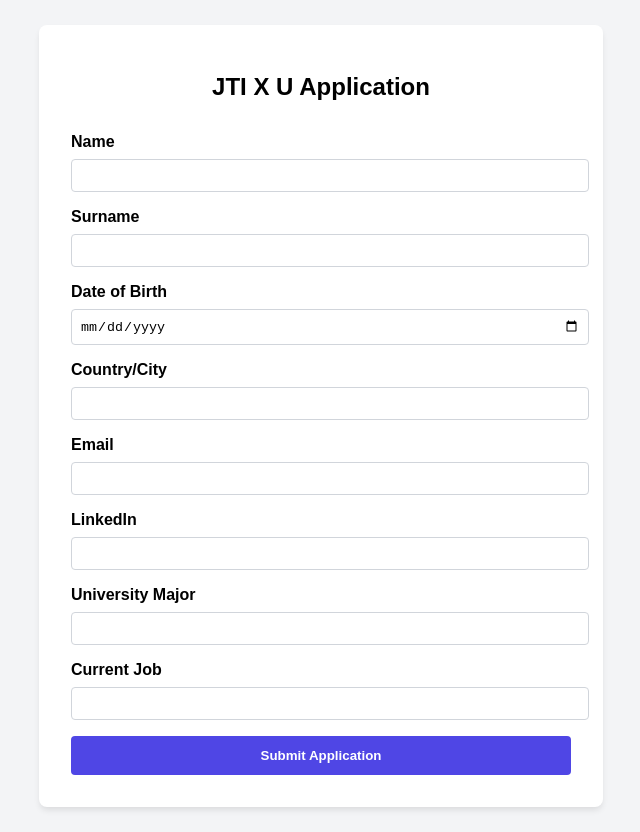
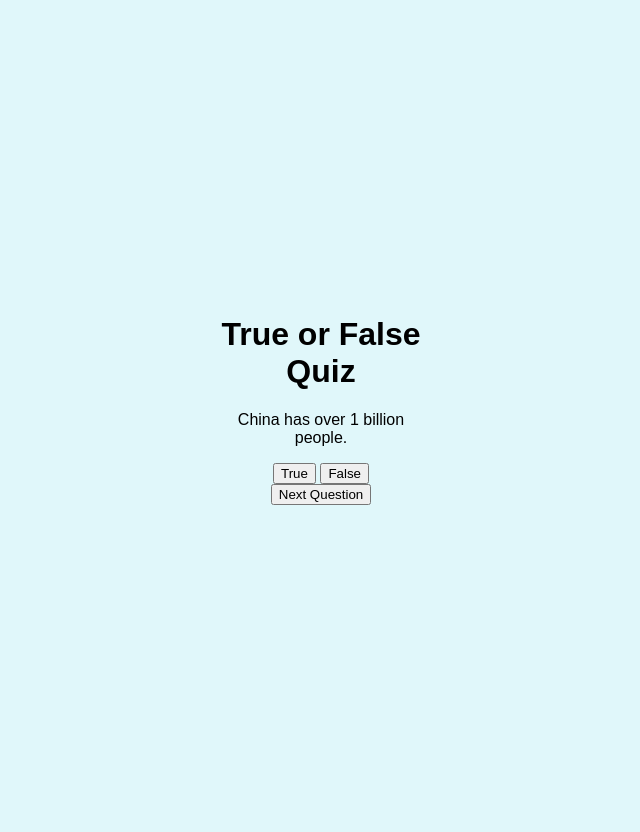
Before and after one commit to MolvineMir/VangargiumLeviosa, a plain HTML site: page jti-x-experience-form.html in a window 1280 px wide. Shown: the whole page, without its empty margins (319-959 px from the left). After the commit the page ends 800 px from the top, so only its background shows below. Drawn offline with Linux system fonts and the light colour scheme.

Commit message:
Update jti-x-experience-form.html

```diff
--- a/jti-x-experience-form.html
+++ b/jti-x-experience-form.html
@@ -3,127 +3,47 @@
 <head>
     <meta charset="UTF-8">
     <meta name="viewport" content="width=device-width, initial-scale=1.0">
-    <title>JTI X U Application</title>
+    <title>True or False Quiz</title>
     <style>
-        body {
-            font-family: Arial, sans-serif;
-            background-color: #f3f4f6;
-            display: flex;
-            justify-content: center;
-            align-items: center;
-            min-height: 100vh;
-            margin: 0;
-            padding: 1rem;
-        }
-        .card {
-            background-color: white;
-            border-radius: 0.5rem;
-            box-shadow: 0 4px 6px -1px rgba(0, 0, 0, 0.1);
-            padding: 2rem;
-            width: 100%;
-            max-width: 500px;
-        }
-        h1 {
-            font-size: 1.5rem;
-            text-align: center;
-            margin-bottom: 2rem;
-        }
-        form {
-            display: grid;
-            gap: 1rem;
-        }
-        label {
-            font-weight: bold;
-            margin-bottom: 0.5rem;
-            display: block;
-        }
-        input {
-            width: 100%;
-            padding: 0.5rem;
-            border: 1px solid #d1d5db;
-            border-radius: 0.25rem;
-        }
-        button {
-            background-color: #4f46e5;
-            color: white;
-            padding: 0.75rem;
-            border: none;
-            border-radius: 0.25rem;
-            font-weight: bold;
-            cursor: pointer;
-            transition: background-color 0.3s;
-        }
-        button:hover {
-            background-color: #4338ca;
-        }
-        .error {
-            color: #ef4444;
-            font-size: 0.875rem;
-            margin-top: 0.25rem;
-        }
-        .success-message {
-            text-align: center;
-        }
+        body, html { display: flex; justify-content: center; align-items: center; height: 100vh; margin: 0; font-family: Arial, sans-serif; background-color: #e0f7fa; }
+        .container { text-align: center; width: 80%; max-width: 600px; }
     </style>
 </head>
 <body>
-    <div class="card">
-        <h1>JTI X U Application</h1>
-        <form id="applicationForm">
-            <div>
-                <label for="name">Name</label>
-                <input type="text" id="name" name="name" required>
-            </div>
-            <div>
-                <label for="surname">Surname</label>
-                <input type="text" id="surname" name="surname" required>
-            </div>
-            <div>
-                <label for="dob">Date of Birth</label>
-                <input type="date" id="dob" name="dob" required>
-            </div>
-            <div>
-                <label for="location">Country/City</label>
-                <input type="text" id="location" name="location" required>
-            </div>
-            <div>
-                <label for="email">Email</label>
-                <input type="email" id="email" name="email" required>
-            </div>
-            <div>
-                <label for="linkedin">LinkedIn</label>
-                <input type="text" id="linkedin" name="linkedin">
-            </div>
-            <div>
-                <label for="major">University Major</label>
-                <input type="text" id="major" name="major" required>
-            </div>
-            <div>
-                <label for="job">Current Job</label>
-                <input type="text" id="job" name="job" required>
-            </div>
-            <button type="submit">Submit Application</button>
-        </form>
-        <div id="successMessage" class="success-message" style="display: none;">
-            <h2>Thank you for your application!</h2>
-            <p>We'll be in touch with more details about the JTI X U event.</p>
-        </div>
+    <div class="container">
+        <h1>True or False Quiz</h1>
+        <div id="question-container"></div>
+        <button onclick="nextQuestion()">Next Question</button>
     </div>
+    <script>
+        const questions = [
+            { question: "China has over 1 billion people.", answer: true },
+            { question: "Russia’s political power is distributed equally.", answer: false },
+            { question: "Vocational education modernisation is more dynamic in China than in Russia.", answer: true }
+        ];
+        let index = 0;
 
-    <script>
-        const form = document.getElementById('applicationForm');
-        const successMessage = document.getElementById('successMessage');
+        function displayQuestion() {
+            document.getElementById("question-container").innerHTML = `
+                <p>${questions[index].question}</p>
+                <button onclick="checkAnswer(true)">True</button>
+                <button onclick="checkAnswer(false)">False</button>
+            `;
+        }
 
-        form.addEventListener('submit', function(e) {
-            e.preventDefault();
-            const formData = new FormData(form);
-            const data =
-            Object.fromEntries(formData.entries());
-            console.log(data);  // Replace this with your actual form submission logic
+        function checkAnswer(answer) {
+            const result = answer === questions[index].answer ? "Correct!" : "Wrong!";
+            alert(result);
+            nextQuestion();
+        }
 
-            form.style.display = 'none';
-            successMessage.style.display = 'block';
-        });
+        function nextQuestion() {
+            index++;
+            if (index < questions.length) displayQuestion();
+            else window.location.href = "../page3/index.html";
+        }
+
+        displayQuestion();
     </script>
 </body>
 </html>
```
